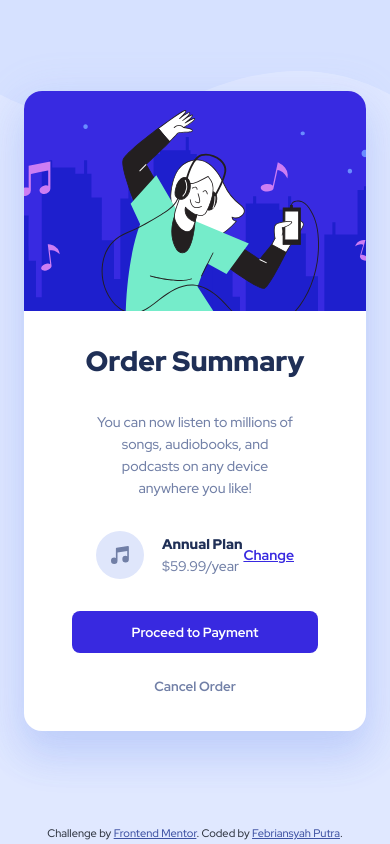
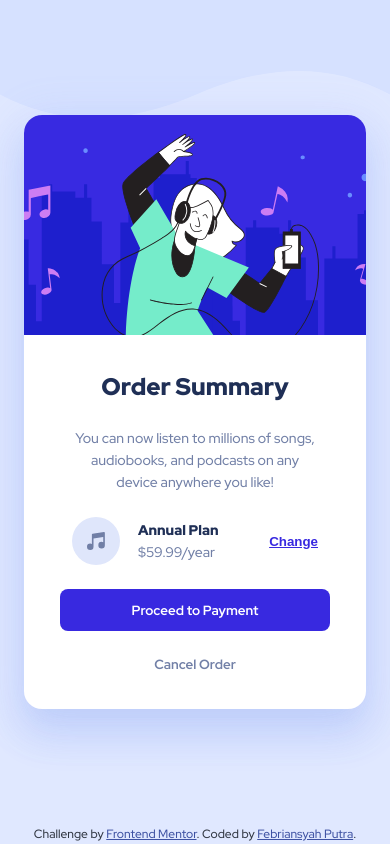
Before and after one commit to will-febri32/order-summary-component-main, a plain HTML site: page index.html in a window 390 px wide. Drawn offline with Linux system fonts and the light colour scheme.

Commit message:
Fix tablet style

```diff
--- a/index.css
+++ b/index.css
@@ -21,9 +21,9 @@ body {
   display: flex;
   flex-direction: column;
   font-family: "Red Hat Display", sans-serif;
-  font-size: 14px;
+  font-size: 16px;
   font-weight: 500;
-  line-height: 22px;
+  line-height: 24px;
   min-height: 100vh;
 }
 
@@ -37,7 +37,8 @@ main {
 }
 
 .attribution {
-  font-size: 11px;
+  font-size: 12px;
+  line-height: 20px;
   text-align: center;
 }
 
@@ -65,13 +66,13 @@ main {
   font-size: 28px;
   font-weight: 900;
   line-height: 36px;
-  margin-bottom: 32px;
+  margin-bottom: 30px;
   text-align: center;
 }
 
 .content > p {
   color: hsl(224, 23%, 55%);
-  margin-bottom: 32px;
+  margin-bottom: 40px;
   padding: 0 24px;
   text-align: center;
 }
@@ -90,24 +91,29 @@ main {
 }
 
 .info > .title {
-  font-size: 14px;
+  font-size: inherit;
   font-weight: 900;
-  line-height: 22px;
+  line-height: inherit;
 }
 
 .plan {
   align-items: center;
   display: flex;
-  margin-bottom: 32px;
+  margin-bottom: 40px;
   padding: 0 24px;
 }
 
 .plan > .change {
+  background-color: inherit;
+  border: none;
+  cursor: pointer;
   color: hsl(245, 75%, 52%);
   font-weight: 700;
+  text-decoration: underline;
 }
 
 .plan > .change:hover {
+  background-color: inherit;
   color: hsl(224, 23%, 55%);
 }
 
@@ -121,7 +127,7 @@ main {
   border: none;
   border-radius: 8px;
   cursor: pointer;
-  font-family: "Red Hat Display", sans-serif;
+  font-family: inherit;
   font-weight: 700;
   line-height: 22px;
   padding: 10px 12px;
@@ -150,10 +156,44 @@ main {
   background-color: hsl(224, 23%, 55%);
 }
 
-@media (max-width: 375.99px) {
+@media (max-width: 576.66px) {
   body {
-    background-image: url("./images/pattern-background-mobile.svg");
     font-size: 14px;
     line-height: 22px;
   }
+
+  .content {
+    padding: 36px 36px 24px 36px;
+  }
+
+  .content > h1,
+  .content > p,
+  .plan {
+    margin-bottom: 24px;
+  }
+
+  .content > h1 {
+    font-size: 24px;
+    line-height: 32px;
+  }
+
+  .content > p,
+  .plan {
+    padding: 0 12px;
+  }
 }
+
+@media (max-width: 376.66px) {
+  body {
+    background-image: url("./images/pattern-background-mobile.svg");
+  }
+
+  .content {
+    padding: 24px;
+  }
+
+  .content > p,
+  .plan {
+    padding: 0;
+  }
+}
--- a/index.html
+++ b/index.html
@@ -35,7 +35,7 @@
               <h2 class="title">Annual Plan</h2>
               <p class="price">$59.99/year</p>
             </div>
-            <a class="change" href="#">Change</a>
+            <button class="change" href="#">Change</button>
           </div>
           <button class="submit">Proceed to Payment</button>
           <button class="cancel">Cancel Order</button>
```
